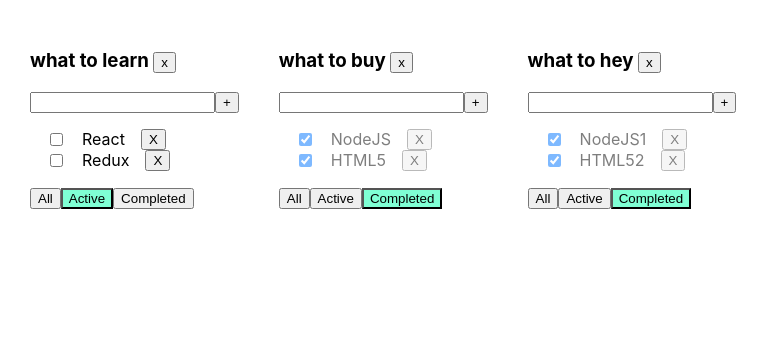
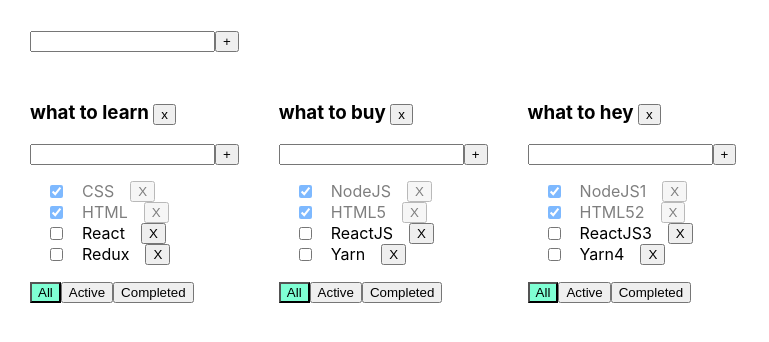
Before and after one commit to alex-yte/todo-list, a React (Create React App) app: page / in a window 1280 px wide. Shown: the top 342 px of the page, without its empty margins (0-769 px from the left). Built offline with nearby package versions, Linux system fonts and the light colour scheme.

Commit message:
add a new list prep

```diff
--- /dev/null
+++ b/src/AddItemForm.tsx
@@ -0,0 +1,46 @@
+import { ChangeEvent, KeyboardEvent, useState } from "react";
+
+type AddItemFormPropsType = {
+  addItem: (title: string, todolistId: string) => void;
+  id: string;
+};
+export function AddItemForm(props: AddItemFormPropsType) {
+  const [newTaskTitle, setNewTaskTitle] = useState("");
+  const onChangeHandler = (e: ChangeEvent<HTMLInputElement>) => {
+    setNewTaskTitle(e.currentTarget.value);
+  };
+  const onKeyPressHandler = (e: KeyboardEvent<HTMLInputElement>) => {
+    setError(null);
+    if (e.charCode === 13) {
+      if (newTaskTitle.trim() !== "") {
+        props.addItem(newTaskTitle, props.id);
+        setNewTaskTitle("");
+      } else {
+        setError("Title is required");
+      }
+    }
+  };
+  const [error, setError] = useState<null | string>(null);
+  const addItem = () => {
+    if (newTaskTitle.trim() === "") {
+      setError("Title is required");
+      return;
+    }
+    props.addItem(newTaskTitle.trim(), props.id);
+    setNewTaskTitle("");
+  };
+
+  return (
+    <div className="addList">
+      <input
+        type="text"
+        value={newTaskTitle}
+        onChange={onChangeHandler}
+        onKeyPress={onKeyPressHandler}
+        className={error ? "error" : ""}
+      />
+      <button onClick={addItem}>+</button>
+      {error && <div className="error-message">{error}</div>}
+    </div>
+  );
+}
--- a/src/App.css
+++ b/src/App.css
@@ -1,6 +1,9 @@
 .App {
   padding: 30px;
   display: flex;
+}
+.addList {
+  padding: 30px 0 0 30px;
 }
 
 .App > div {
--- a/src/App.tsx
+++ b/src/App.tsx
@@ -1,7 +1,8 @@
 import { useState } from "react";
 import "./App.css";
-import Todolist from "./Todolist";
+import { Todolist } from "./Todolist";
 import { v1 } from "uuid";
+import { AddItemForm } from "./AddItemForm";
 
 export type FilterValuesType = "all" | "completed" | "active";
 export type TodoListType = {
@@ -11,20 +12,6 @@ export type TodoListType = {
 };
 
 function App() {
-  // let [tasks, setTasks] = useState<Array<TaskType>>([
-  //   { id: v1(), title: "CSS", isDone: true },
-  //   { id: v1(), title: "HTML", isDone: true },
-  //   { id: v1(), title: "React", isDone: false },
-  //   { id: v1(), title: "Redux", isDone: false },
-  // ]);
-
-  // let [tasks2, setTasks2] = useState<Array<TaskType>>([
-  //   { id: v1(), title: "NodeJS", isDone: true },
-  //   { id: v1(), title: "HTML5", isDone: true },
-  //   { id: v1(), title: "ReactJS", isDone: false },
-  //   { id: v1(), title: "Yarn", isDone: false },
-  // ]);
-
   function removeTask(id: string, todolistId: string) {
     let tasks = tasksObj[todolistId];
     let filteredTasks = tasks.filter((t) => {
@@ -65,9 +52,9 @@ function App() {
   let todolistId3 = v1();
 
   let [todolists, setToodoList] = useState<Array<TodoListType>>([
-    { id: todolistId1, title: "what to learn", filter: "active" },
-    { id: todolistId2, title: "what to buy", filter: "completed" },
-    { id: todolistId3, title: "what to hey", filter: "completed" },
+    { id: todolistId1, title: "what to learn", filter: "all" },
+    { id: todolistId2, title: "what to buy", filter: "all" },
+    { id: todolistId3, title: "what to hey", filter: "all" },
   ]);
 
   let [tasksObj, setTasks] = useState({
@@ -98,6 +85,9 @@ function App() {
   };
   return (
     <div>
+      <AddItemForm addItem={() => {}} id={"blah"} />
+
+      <div>
         <div className="App">
           {todolists.map((tl) => {
             let tasksForTodoList = tasksObj[tl.id];
@@ -111,7 +101,6 @@ function App() {
                 (t) => t.isDone === false
               );
             }
-
             return (
               <Todolist
                 key={tl.id}
@@ -129,6 +118,7 @@ function App() {
           })}
         </div>
       </div>
+    </div>
   );
 }
 
--- a/src/Todolist.tsx
+++ b/src/Todolist.tsx
@@ -1,5 +1,5 @@
 import { ChangeEvent, KeyboardEvent, useState } from "react";
-import { FilterValuesType, TodoListType } from "./App";
+import { FilterValuesType } from "./App";
 
 export type TaskType = {
   id: string;
@@ -23,7 +23,7 @@ type PropsType = {
   removeTodolist: (TodolistId: string) => void;
 };
 
-function Todolist(props: PropsType) {
+export function Todolist(props: PropsType) {
   const [newTaskTitle, setNewTaskTitle] = useState("");
   const [error, setError] = useState<null | string>(null);
 
@@ -117,5 +117,3 @@ function Todolist(props: PropsType) {
     </div>
   );
 }
-
-export default Todolist;
```
Lines whose indentation alone changed are shown as unchanged.
